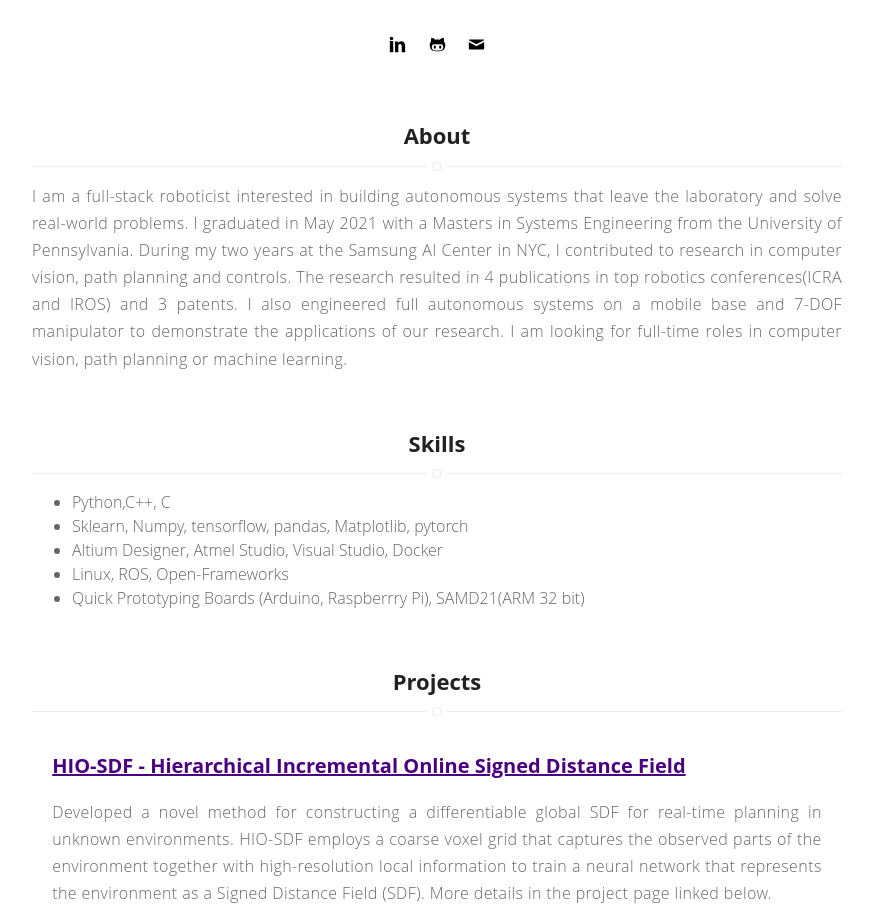
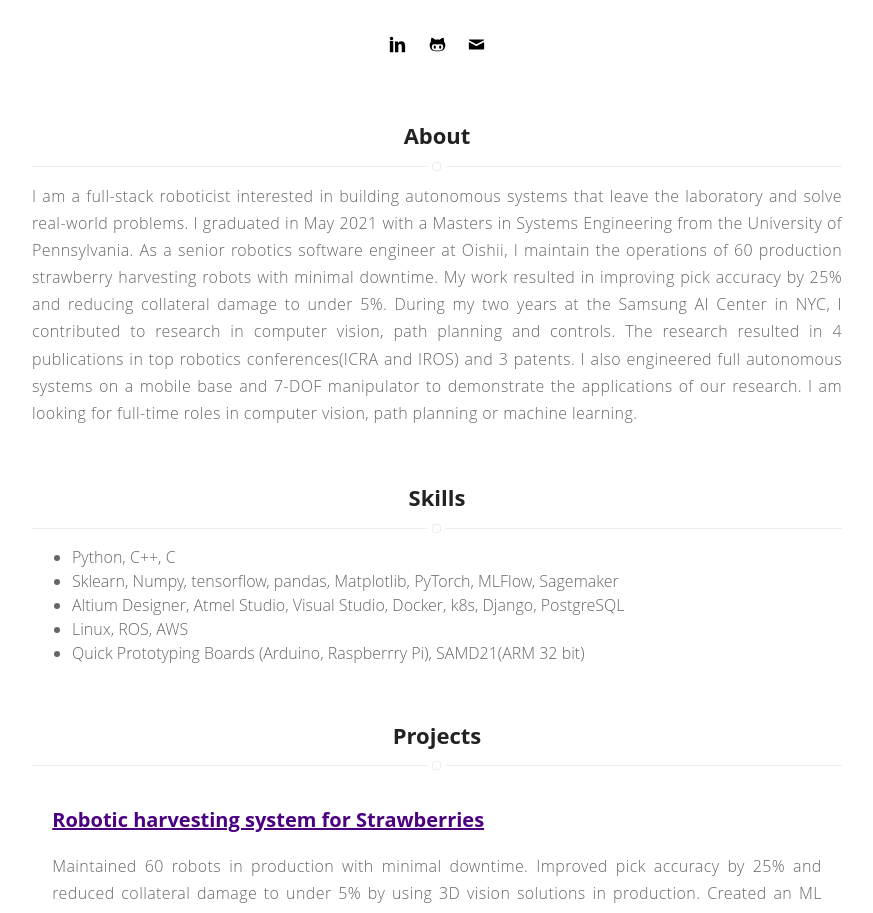
Before and after one commit to suveergarg/suveergarg.github.io, a Jekyll site: the page built from index.html, in a window 1280 px wide. Shown: the part 424-1337 px from the top of the page, without its empty margins (203-1076 px from the left). Built offline with Jekyll 4.4.1, drawn with Linux system fonts in a browser that asks for light colours; some of the changed text lies outside the part shown.

Commit message:
Added Oishii experience

```diff
--- a/_config.yml
+++ b/_config.yml
@@ -43,10 +43,10 @@ skills: true
 
 # add your skills here
 skills-list:
-    - Python,C++, C
-    - Sklearn, Numpy, tensorflow, pandas, Matplotlib, pytorch
-    - Altium Designer, Atmel Studio, Visual Studio, Docker
-    - Linux, ROS, Open-Frameworks
+    - Python, C++, C
+    - Sklearn, Numpy, tensorflow, pandas, Matplotlib, PyTorch, MLFlow, Sagemaker
+    - Altium Designer, Atmel Studio, Visual Studio, Docker, k8s, Django, PostgreSQL
+    - Linux, ROS, AWS
     - Quick Prototyping Boards (Arduino, Raspberrry Pi), SAMD21(ARM 32 bit)
 
 # do you want to display a projects section? true or false
@@ -54,8 +54,14 @@ projects: true
 
 # add your projects here
 project-list:
+    Oishii - World's first and largest indoor strawberry vertical farm:
+        num: 1
+        name: Robotic harvesting system for Strawberries
+        description: Maintained 60 robots in production with minimal downtime. Improved pick accuracy by 25% and reduced collateral damage to under 5% by using 3D vision solutions in production. Created an ML training pipeline to improve mAP values of instance segmentation and keypoint detection R-CNN models. Developed system to collect pick-metrics (successful, missed & dropped), vision-system metrics (latency & rejections) and farm-metrics (coverage & berry counts), helping multiple teams make data-driven decisions.
+        video: assests/videos/OishiiHarvesting.webm
+
     HIO-SDF - Hierarchical Incremental Online Signed Distance Field:
-        num: 1
+        num: 2
         name: HIO-SDF - Hierarchical Incremental Online Signed Distance Field
         description: Developed a novel method for constructing a differentiable global SDF for real-time planning in unknown environments. HIO-SDF employs a coarse voxel grid that captures the observed parts of the environment together with high-resolution local information to train a neural network that represents the environment as a Signed Distance Field (SDF). More details in the project page linked below.
         link: https://samsunglabs.github.io/HIO-SDF-project-page/
@@ -64,7 +70,7 @@ project-list:
         video: assets/videos/hio_sdf.mp4
 
     RAMP - Hierarchical Reactive Motion Planning for Manipulation Tasks Using Implicit Signed Distance Functions:
-        num: 2
+        num: 3
         name: RAMP - Hierarchical Reactive Motion Planning for Manipulation Tasks Using Implicit Signed Distance Functions
         description: Reactive Action and Motion Planner (RAMP), a hierarchical approach where a novel variant of a Model Predictive Path Integral (MPPI) controller is used to generate trajectories which are then followed asynchronously by a local vector field controller. RAMP can rapidly find paths in the robot's configuration space, satisfy task and robot-specific constraints, and provide safety by reacting to static or dynamically moving obstacles. More details in the project page linked below.
         link: https://samsunglabs.github.io/RAMP-project-page/
--- a/_includes/about.html
+++ b/_includes/about.html
@@ -1 +1 @@
-<p style="text-align:justify">I am a full-stack roboticist interested in building autonomous systems that leave the laboratory and solve real-world problems. I graduated in May 2021 with a Masters in Systems Engineering from the University of Pennsylvania. During my two years at the Samsung AI Center in NYC, I contributed to research in computer vision, path planning and controls. The research resulted in 4 publications in top robotics conferences(ICRA and IROS) and 3 patents. I also engineered full autonomous systems on a mobile base and 7-DOF manipulator to demonstrate the applications of our research. I am looking for full-time roles in computer vision, path planning or machine learning.</p>
+<p style="text-align:justify">I am a full-stack roboticist interested in building autonomous systems that leave the laboratory and solve real-world problems. I graduated in May 2021 with a Masters in Systems Engineering from the University of Pennsylvania. As a senior robotics software engineer at Oishii, I maintain the operations of 60 production strawberry harvesting robots with minimal downtime. My work resulted in improving pick accuracy by 25% and reducing collateral damage to under 5%. During my two years at the Samsung AI Center in NYC, I contributed to research in computer vision, path planning and controls. The research resulted in 4 publications in top robotics conferences(ICRA and IROS) and 3 patents. I also engineered full autonomous systems on a mobile base and 7-DOF manipulator to demonstrate the applications of our research. I am looking for full-time roles in computer vision, path planning or machine learning.</p>
```
Also changed, not shown: 1 other file.
